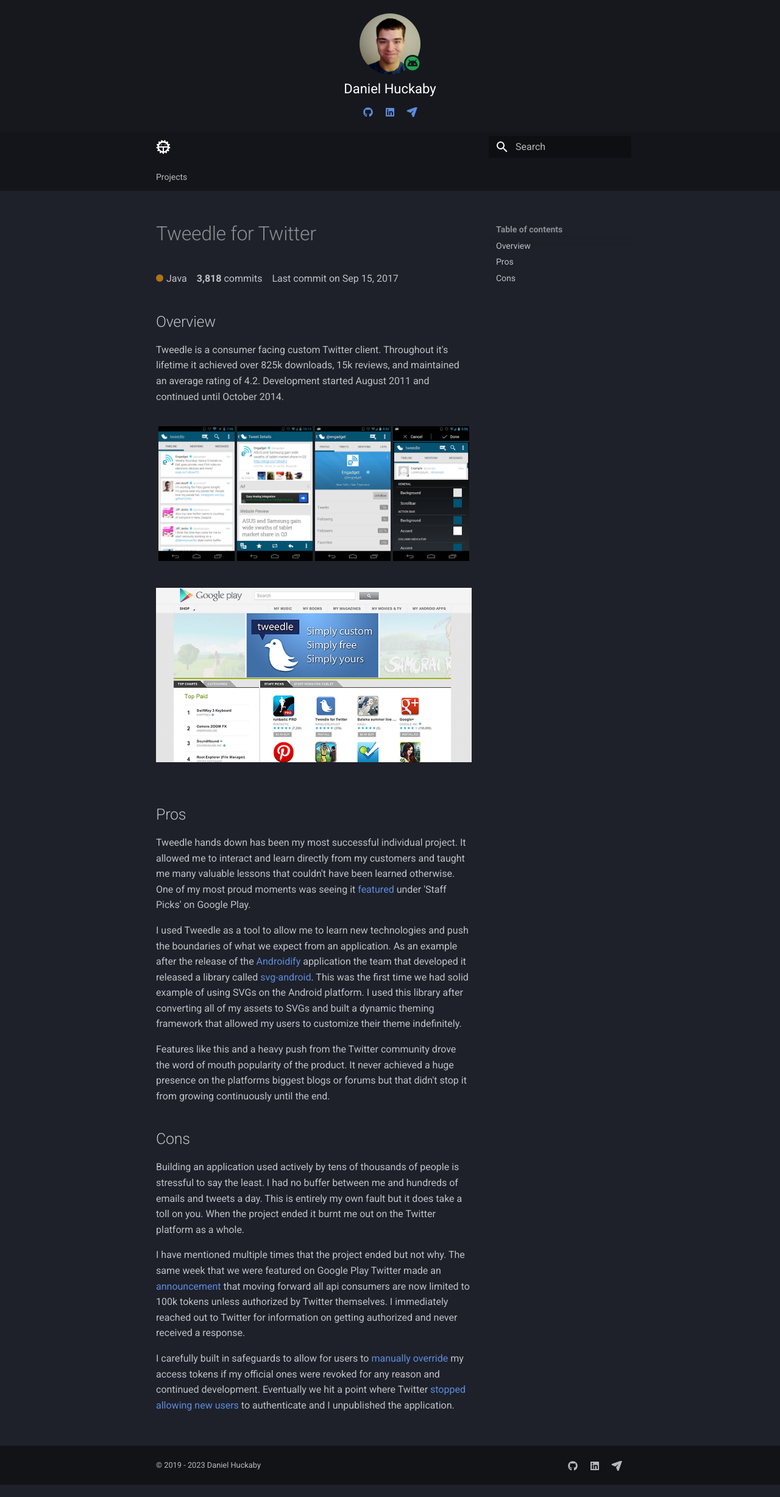
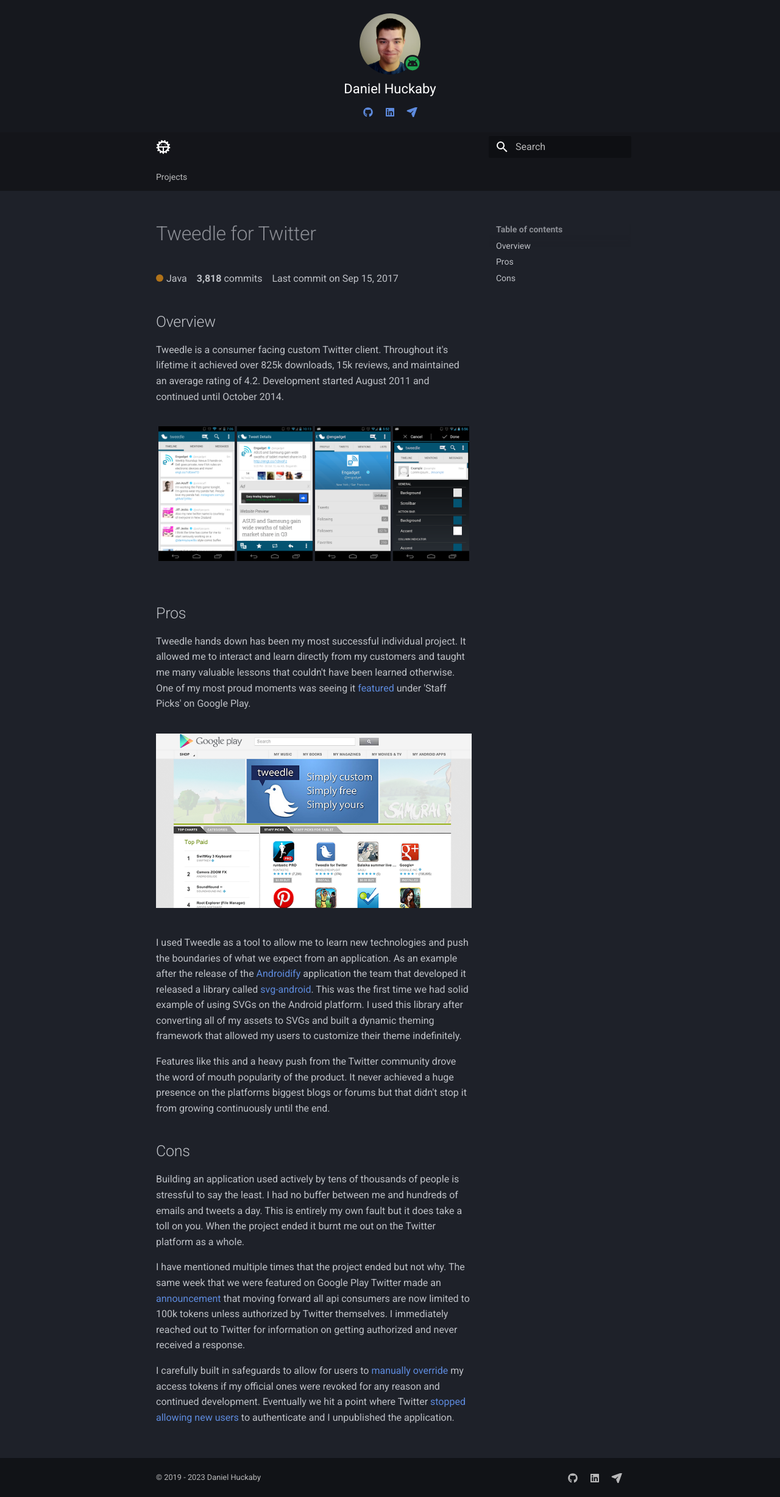
Before and after one commit to DHuckaby/dhuckaby.github.io, an MkDocs documentation site: the page built from docs/projects/2019-03-08-tweedle.md, in a window 1280 px wide. Shown: the whole page at 61% size. Built offline with MkDocs 1.6.1 and Material for MkDocs 9.7.7, drawn with Linux system fonts in a browser that asks for light colours.

```diff
--- a/docs/projects/2019-03-08-tweedle.md
+++ b/docs/projects/2019-03-08-tweedle.md
@@ -14,12 +14,12 @@ Tweedle is a consumer facing custom Twitter client. Throughout it's lifetime it
   <img src="/assets/images/tweedle/image4.png" width="24%" />
 </p>
 
-<p align="center" style="padding-bottom:20px;">
+## Pros
+Tweedle hands down has been my most successful individual project. It allowed me to interact and learn directly from my customers and taught me many valuable lessons that couldn't have been learned otherwise. One of my most proud moments was seeing it [featured](https://twitter.com/HandlerExploit/status/236522655845593088) under 'Staff Picks' on Google Play.
+
+<p align="center" style="padding-top:20px;padding-bottom:20px;">
   <img src="/assets/images/tweedle/image5.png" width="100%" />
 </p>
-
-## Pros
-Tweedle hands down has been my most successful individual project. It allowed me to interact and learn directly from my customers and taught me many valuable lessons that couldn't have been learned otherwise. One of my most proud moments was seeing it [featured](https://twitter.com/HandlerExploit/status/236522655845593088) under 'Staff Picks' on Google Play.
 
 I used Tweedle as a tool to allow me to learn new technologies and push the boundaries of what we expect from an application. As an example after the release of the [Androidify](https://play.google.com/store/apps/details?id=com.google.android.apps.androidify) application the team that developed it released a library called [svg-android](https://code.google.com/archive/p/svg-android/). This was the first time we had solid example of using SVGs on the Android platform. I used this library after converting all of my assets to SVGs and built a dynamic theming framework that allowed my users to customize their theme indefinitely.
 
```
